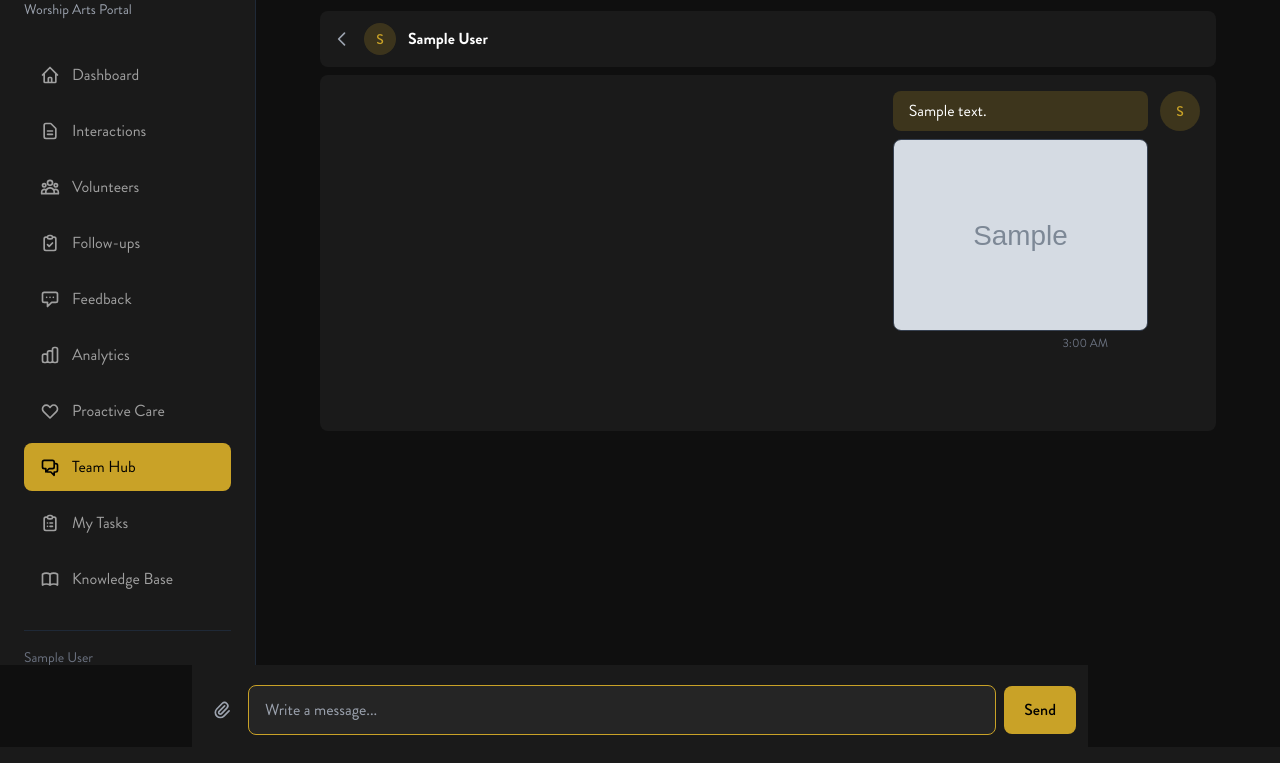
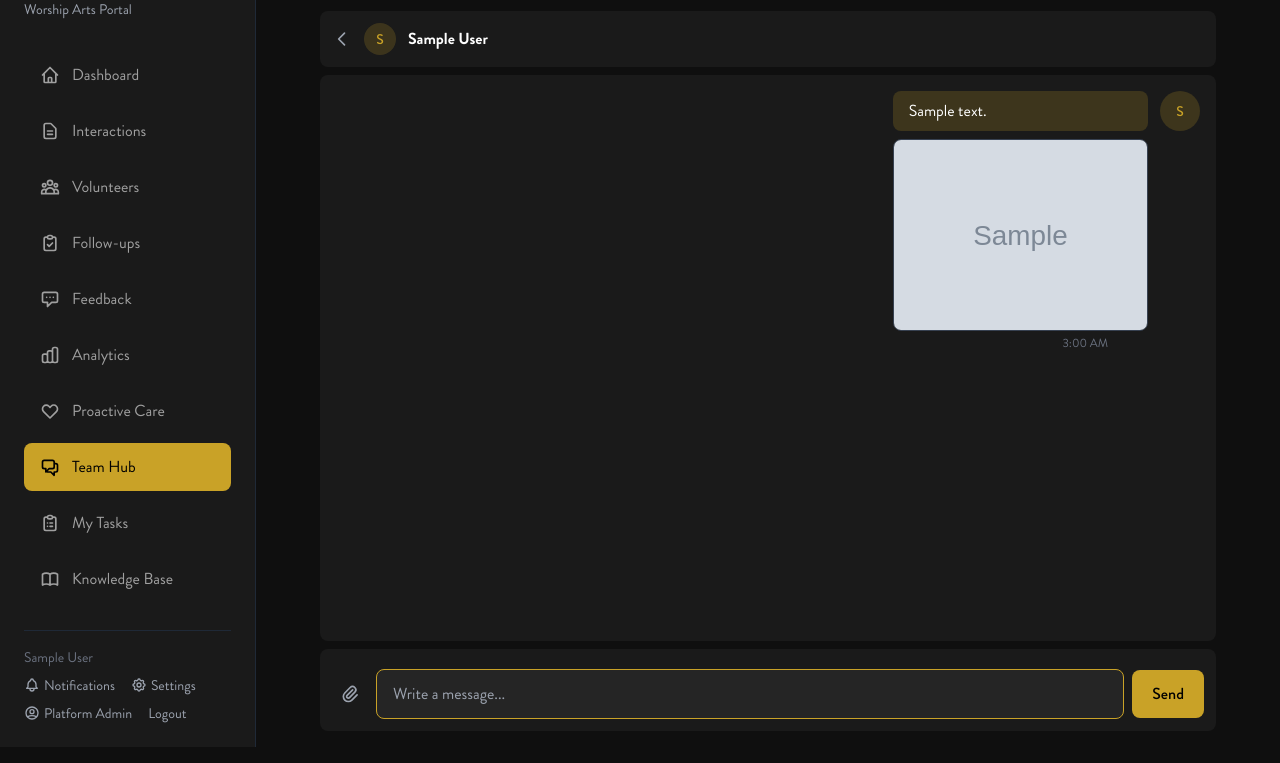
Before and after one commit to ryanpate/CHAgent, a Django app: page /comms/messages/1/ in a window 1280 px wide. Shown: the part 53-816 px from the top of the page. Before the commit the page ends 788 px from the top, so only its background shows below. Run offline with Django 5.2, Linux system fonts and the light colour scheme; a user stored in the database is signed in; tables that the repository leaves empty hold one stand-in row (values such as "Sample post"); grey boxes marked "Sample" are stand-in pictures; data that the repository does not hold is empty; some libraries are stand-ins or nearby versions.

Commit message:
fix: DM input visibility - use flow layout with Capacitor body resize
Previous fixed-position and translateY approaches failed because
Capacitor's Keyboard plugin resize:'body' shrinks the body but
doesn't affect the visual viewport API or fixed positioning.

New approach: simple flex column layout that fills body height.
When the keyboard opens, Capacitor shrinks the body, the flex
container shrinks with it, and the input form naturally stays at
the bottom of the visible area. Uses ResizeObserver on body to
re-scroll messages when the resize happens. No position:fixed,
no visualViewport API, no JS positioning.

Co-Authored-By: Claude Opus 4.6 (1M context) <noreply@anthropic.com>

```diff
--- a/templates/core/comms/dm_conversation.html
+++ b/templates/core/comms/dm_conversation.html
@@ -3,9 +3,24 @@
 {% block title %}{{ partner.display_name|default:partner.username }}{% endblock %}
 
 {% block content %}
-<div class="max-w-4xl mx-auto">
+<!--
+  Keyboard handling: Capacitor Keyboard plugin uses resize:'body' which shrinks
+  the body element when the keyboard opens. This flex layout fills the body height
+  so the form naturally sits above the keyboard. No position:fixed or JS needed.
+-->
+<style>
+    /* Make the content area fill exactly the available body height */
+    .dm-page { display: flex; flex-direction: column; height: calc(100vh - 80px); max-width: 56rem; margin: 0 auto; overflow: hidden; }
+    .dm-messages { flex: 1; min-height: 0; overflow-y: auto; }
+    .dm-input-bar { flex-shrink: 0; }
+    /* When Capacitor keyboard resize:'body' kicks in, body shrinks and 100vh follows */
+    @supports (height: 100dvh) {
+        .dm-page { height: calc(100dvh - 80px); }
+    }
+</style>
+<div class="dm-page">
     <!-- Header -->
-    <div class="bg-ch-dark rounded-lg p-3 mb-2">
+    <div class="bg-ch-dark rounded-lg p-3 mb-2" style="flex-shrink:0;">
         <div class="flex items-center gap-3">
             <a href="{% url 'dm_list' %}" class="text-gray-400 hover:text-white">
                 <svg class="w-5 h-5" fill="none" stroke="currentColor" viewBox="0 0 24 24">
@@ -19,8 +34,8 @@
         </div>
     </div>
 
-    <!-- Messages (bottom padding reserves space for the fixed input form) -->
-    <div id="messages-container" class="bg-ch-dark rounded-lg p-4 overflow-y-auto space-y-4" style="padding-bottom: 80px;">
+    <!-- Messages -->
+    <div id="messages-container" class="dm-messages bg-ch-dark rounded-lg p-4 mb-2 space-y-4">
         {% for message in conversation %}
         <div class="flex gap-3 group {% if message.sender == request.user %}flex-row-reverse{% endif %}" id="dm-{{ message.id }}">
             <div class="w-10 h-10 bg-{% if message.sender == request.user %}ch-gold{% else %}gray-600{% endif %}/20 rounded-full flex items-center justify-center text-sm font-medium {% if message.sender == request.user %}text-ch-gold{% else %}text-gray-400{% endif %} flex-shrink-0">
@@ -53,16 +68,14 @@
         </div>
         {% endfor %}
     </div>
-</div>
 
-<!-- Message Input - fixed to bottom of visible viewport -->
-<div id="dm-form-wrapper" class="fixed bottom-0 left-0 right-0 bg-ch-black z-40" style="padding-bottom: env(safe-area-inset-bottom, 0px);">
+    <!-- Message Input -->
     <form id="dm-form" hx-post="{% url 'dm_send' partner.id %}"
           hx-target="#messages-container"
           hx-swap="beforeend"
           hx-encoding="multipart/form-data"
           hx-on::after-request="this.reset(); document.getElementById('file-preview').innerHTML = ''; document.getElementById('messages-container').scrollTop = document.getElementById('messages-container').scrollHeight;"
-          class="max-w-4xl mx-auto bg-ch-dark p-3">
+          class="dm-input-bar bg-ch-dark rounded-lg p-3">
         {% csrf_token %}
         <div id="file-preview" class="flex flex-wrap gap-2 mb-2"></div>
         <div class="flex gap-2 items-center">
@@ -89,45 +102,24 @@
 (function() {
     var container = document.getElementById('messages-container');
     var input = document.getElementById('dm-input');
-    var formWrapper = document.getElementById('dm-form-wrapper');
 
     function scrollToBottom() {
         container.scrollTop = container.scrollHeight;
     }
 
-    // On iOS, when the keyboard opens the visualViewport shrinks but the
-    // layout viewport stays the same. position:fixed elements stay relative
-    // to the layout viewport, so the form gets hidden behind the keyboard.
-    // Fix: move the form up by the difference between layout and visual viewport.
-    function repositionForm() {
-        if (window.visualViewport) {
-            var offset = window.innerHeight - window.visualViewport.height - window.visualViewport.offsetTop;
-            formWrapper.style.transform = 'translateY(-' + Math.max(0, offset) + 'px)';
-        }
-        scrollToBottom();
-    }
-
-    // Initial scroll
+    // Scroll to latest messages on load
     scrollToBottom();
 
-    if (window.visualViewport) {
-        window.visualViewport.addEventListener('resize', repositionForm);
-        window.visualViewport.addEventListener('scroll', repositionForm);
-    }
+    // When body resizes (Capacitor keyboard resize:'body'), re-scroll
+    var ro = new ResizeObserver(function() {
+        scrollToBottom();
+    });
+    ro.observe(document.body);
 
     // Auto-focus input
     setTimeout(function() {
         input.focus();
-        setTimeout(scrollToBottom, 400);
     }, 100);
-
-    input.addEventListener('focus', function() {
-        setTimeout(repositionForm, 300);
-    });
-
-    input.addEventListener('blur', function() {
-        formWrapper.style.transform = 'translateY(0)';
-    });
 })();
 
 function previewFiles(input) {
```
